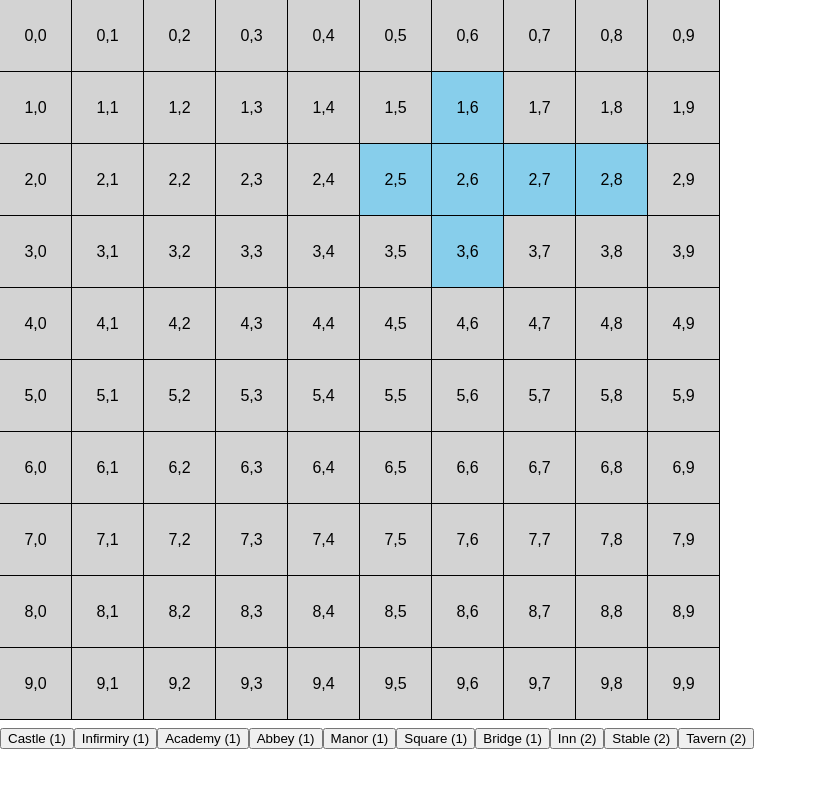
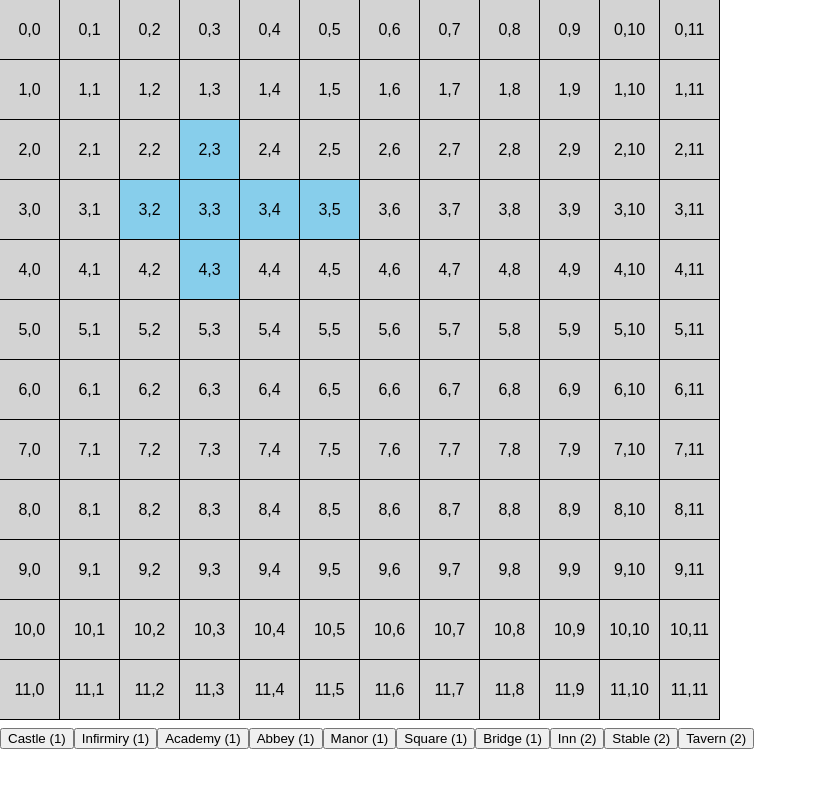
Before and after one commit to JoniBach/svelte-cathedral, a SvelteKit app: page /v4 in a window 1280 px wide. Shown: the top 788 px of the page, without its empty margins (0-817 px from the left). Built offline with nearby package versions, Linux system fonts and the light colour scheme.

Commit message:
updatable cells

```diff
--- a/src/routes/v4/+page.svelte
+++ b/src/routes/v4/+page.svelte
@@ -4,8 +4,8 @@
 
 	// Game variables
 	let grid = [];
-	const rows = 10,
-		columns = 10;
+	const rows = 12,
+		columns = 12;
 
 	let activePiece = null;
 	let pieceCounts = { player1: {}, player2: {} };
@@ -208,7 +208,7 @@
 	});
 </script>
 
-<div class="grid">
+<div class="grid" style="grid-template-columns: repeat({columns}, 1fr);">
 	{#each grid as cell, index}
 		<div
 			on:click={() => activateCells(index)}
@@ -241,7 +241,7 @@
 <style>
 	.grid {
 		display: grid;
-		grid-template-columns: repeat(10, 1fr);
+
 		width: 90%;
 		height: 90%;
 		max-width: 90vh;
```
